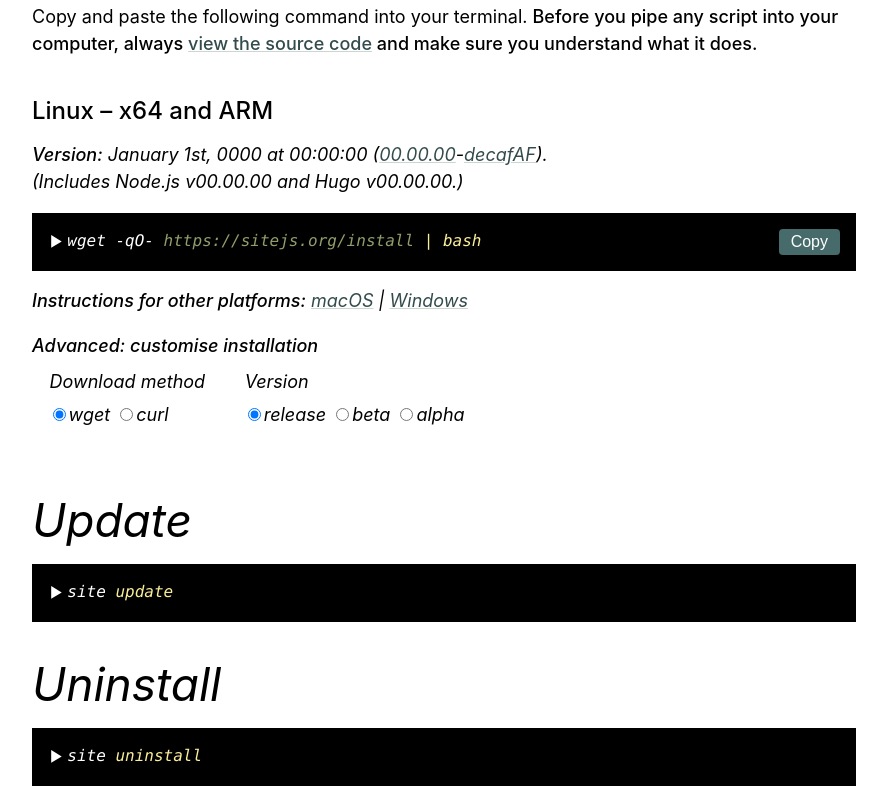
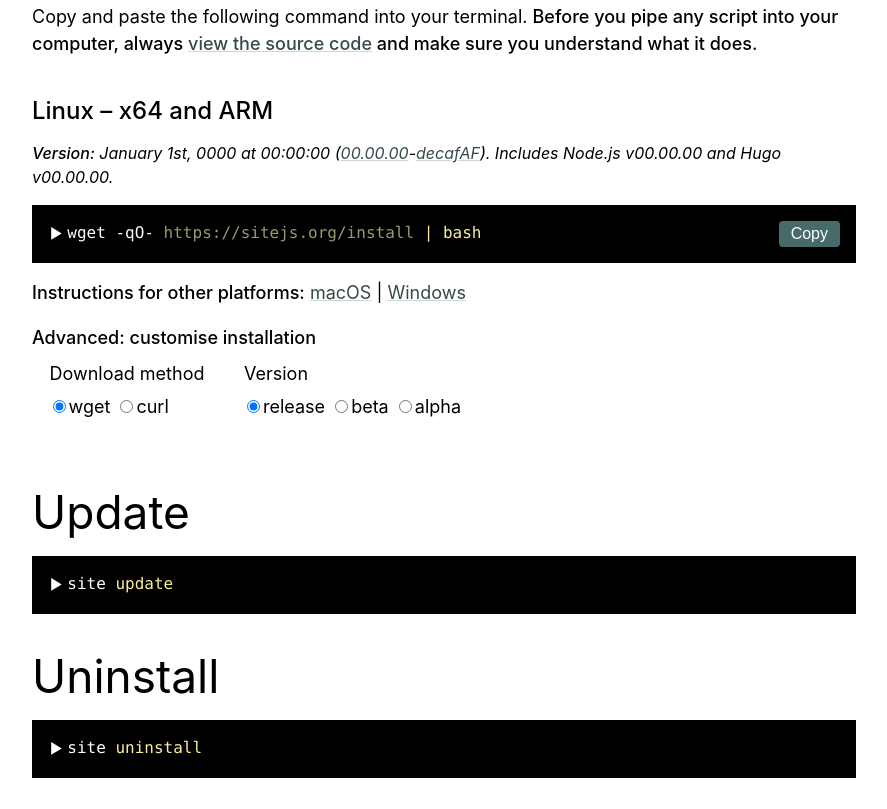
Before and after one commit to small-tech/sitejs.org, a website: page index.html in a window 1280 px wide. Shown: the part 781-1590 px from the top of the page, without its empty margins (196-1083 px from the left). Drawn offline with nearby package versions, Linux system fonts and the light colour scheme.

Commit message:
Update display of version information (make it more compact)

```diff
--- a/css/index.css
+++ b/css/index.css
@@ -367,6 +367,10 @@
   margin-right: 5em;
 }
 
+.version-info {
+  font-size: 1em;
+}
+
 .unfocused {
   filter: brightness(60%);
 }
@@ -374,6 +378,7 @@
 #links-to-instructions-for-other-platforms a {
   cursor: pointer;
 }
+
 
 /********************************************************************************
  *                                                                              *
--- a/index.html
+++ b/index.html
@@ -53,7 +53,7 @@
       <section id='install-linux' class='installation-instructions'>
         <h3>Linux – x64 and ARM<span id='title-details-linux'></span></h3>
 
-        <p><em><strong>Version:</strong> <span class='humanReadableBinaryVersion'></span> (<a href='https://www.npmjs.com/package/@small-tech/site.js'><span class='packageVersion'></span></a>-<a class='sourceUrl'><span class='sourceVersion'>)</span></a>).<br><em>(Includes Node.js v<span class='nodeVersion'></span> and Hugo v<span class='hugoVersion'></span>.)</em></p>
+        <p class='version-info'><em><strong>Version:</strong> <span class='humanReadableBinaryVersion'></span> (<a href='https://www.npmjs.com/package/@small-tech/site.js'><span class='packageVersion'></span></a>-<a class='sourceUrl'><span class='sourceVersion'>)</span></a>). Includes Node.js v<span class='nodeVersion'></span> and Hugo v<span class='hugoVersion'></span>.</em></p>
 
         <pre><code id='code-linux'>wget -qO- <span class='token string'>https://sitejs.org/install</span> <span class='token keyword'>| bash</span></code><button hidden class='copy-to-clipboard' onClick='copyInstallationInstructionsToClipboardFor("linux")'>Copy</button></pre>
       </section>
@@ -61,7 +61,7 @@
       <section id='install-mac' class='installation-instructions'>
         <h3>macOS <span id='title-details-mac'></span></h3>
 
-        <p><em><strong>Version:</strong> <span class='humanReadableBinaryVersion'></span> (<a href='https://www.npmjs.com/package/@small-tech/site.js'><span class='packageVersion'></span></a>-<a class='sourceUrl'><span class='sourceVersion'>)</span></a>).<br><em>(Includes Node.js v<span class='nodeVersion'></span> and Hugo v<span class='hugoVersion'></span>.)</em></p>
+        <p class='version-info'><em><strong>Version:</strong> <span class='humanReadableBinaryVersion'></span> (<a href='https://www.npmjs.com/package/@small-tech/site.js'><span class='packageVersion'></span></a>-<a class='sourceUrl'><span class='sourceVersion'>)</span></a>). Includes Node.js v<span class='nodeVersion'></span> and Hugo v<span class='hugoVersion'></span>.</em></p>
 
         <pre><code id='code-mac'>curl -s <span class='token string'>https://sitejs.org/install</span> <span class='token keyword'>| bash</span></code><button hidden class='copy-to-clipboard' onClick='copyInstallationInstructionsToClipboardFor("mac")'>Copy</button></pre>
       </section>
@@ -69,7 +69,7 @@
       <section id='install-windows' class='installation-instructions'>
         <h3>Windows 10 <span id='title-details-windows'></span></h3>
 
-        <p><em><strong>Version:</strong> <span class='humanReadableBinaryVersion'></span> (<a href='https://www.npmjs.com/package/@small-tech/site.js'><span class='packageVersion'></span></a>-<a class='sourceUrl'><span class='sourceVersion'>)</span></a>).<br><em>(Includes Node.js v<span class='nodeVersion'></span> and Hugo v<span class='hugoVersion'></span>.)</em></p>
+        <p class='version-info'><em><strong>Version:</strong> <span class='humanReadableBinaryVersion'></span> (<a href='https://www.npmjs.com/package/@small-tech/site.js'><span class='packageVersion'></span></a>-<a class='sourceUrl'><span class='sourceVersion'>)</span></a>). Includes Node.js v<span class='nodeVersion'></span> and Hugo v<span class='hugoVersion'></span>.</em></p>
 
         <pre><code id='code-windows'>iex(iwr -UseBasicParsing <span class='token string'>https://sitejs.org/install.txt</span>).Content</code><button hidden class='copy-to-clipboard' onClick='copyInstallationInstructionsToClipboardFor("windows")'>Copy</button></pre>
       </section>
```
